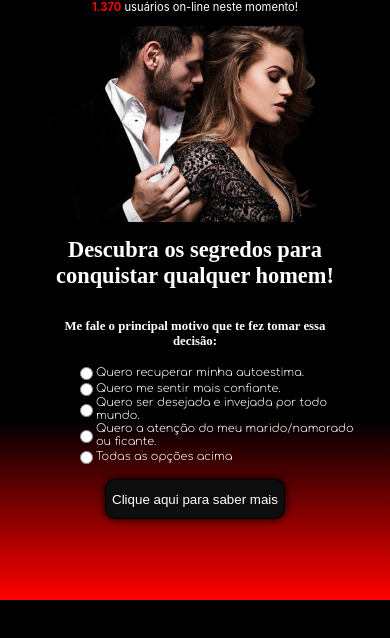
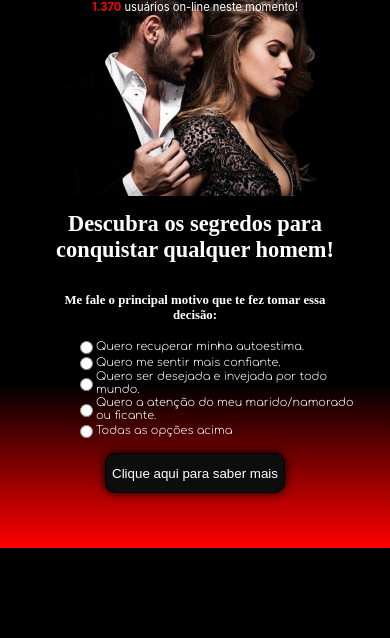
Before and after one commit to 19842022/relacioneja, a React (Vite) app: page / in a window 390 px wide. Shown: the top 638 px of the page. Built offline with nearby package versions, Linux system fonts and the light colour scheme; a web font is replaced by a local one.

Commit message:
Update style.css

```diff
--- a/src/pages/Home/style.css
+++ b/src/pages/Home/style.css
@@ -17,7 +17,7 @@ background: linear-gradient(0deg, rgba(255,0,0,1) 0%, rgba(0,0,0,1) 30%);
         align-items: center;
         flex:0;
         min-width: 300px;
-        height: 600px;
+        height: 100%;
 
     }
     .content-page-home{
@@ -26,7 +26,7 @@ background: linear-gradient(0deg, rgba(255,0,0,1) 0%, rgba(0,0,0,1) 30%);
         justify-content: center;
         align-items: center;
         min-width: 300px;
-        height: 600px;
+        height: 100%;
     }
     .logo-brand{
         max-width: 300px;
```
